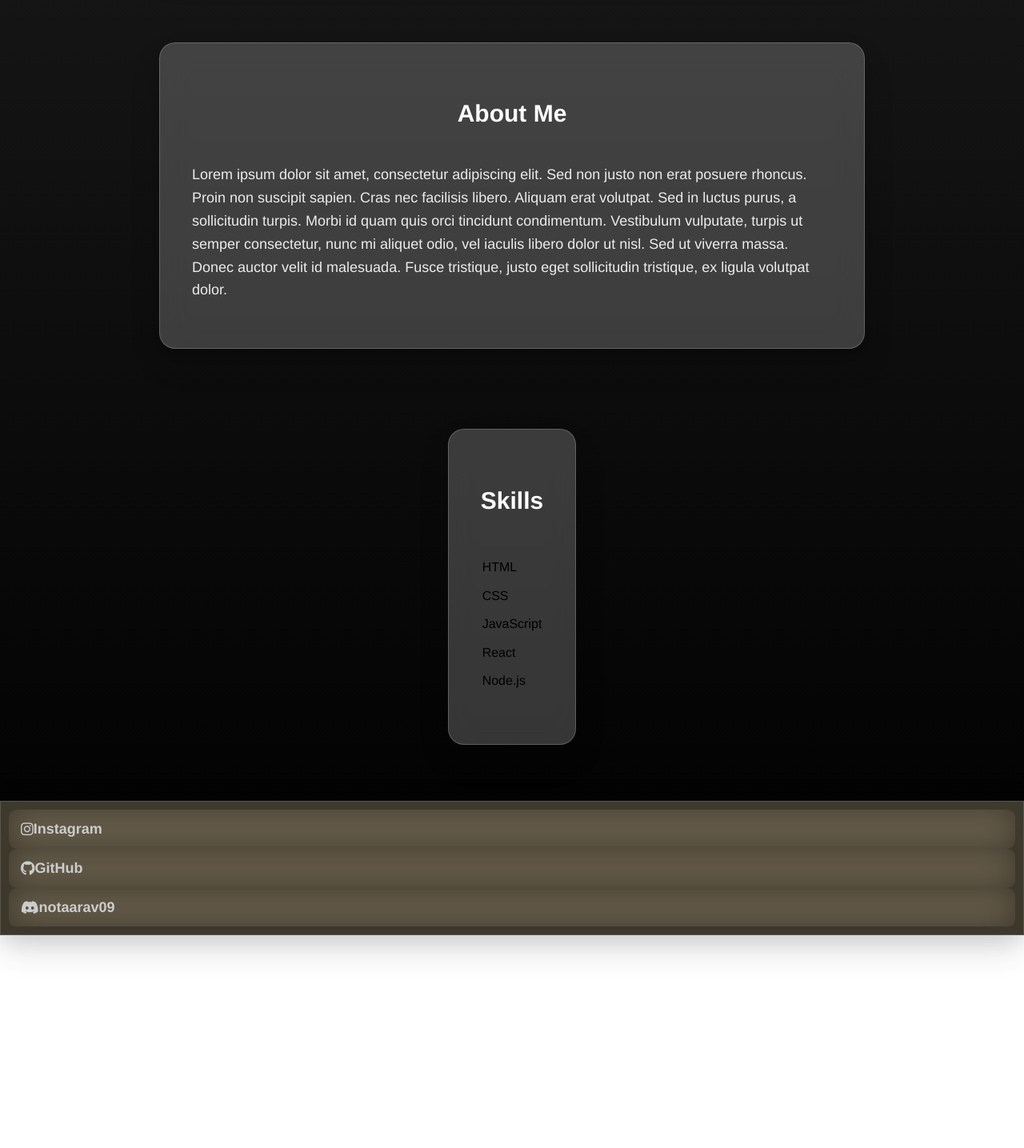
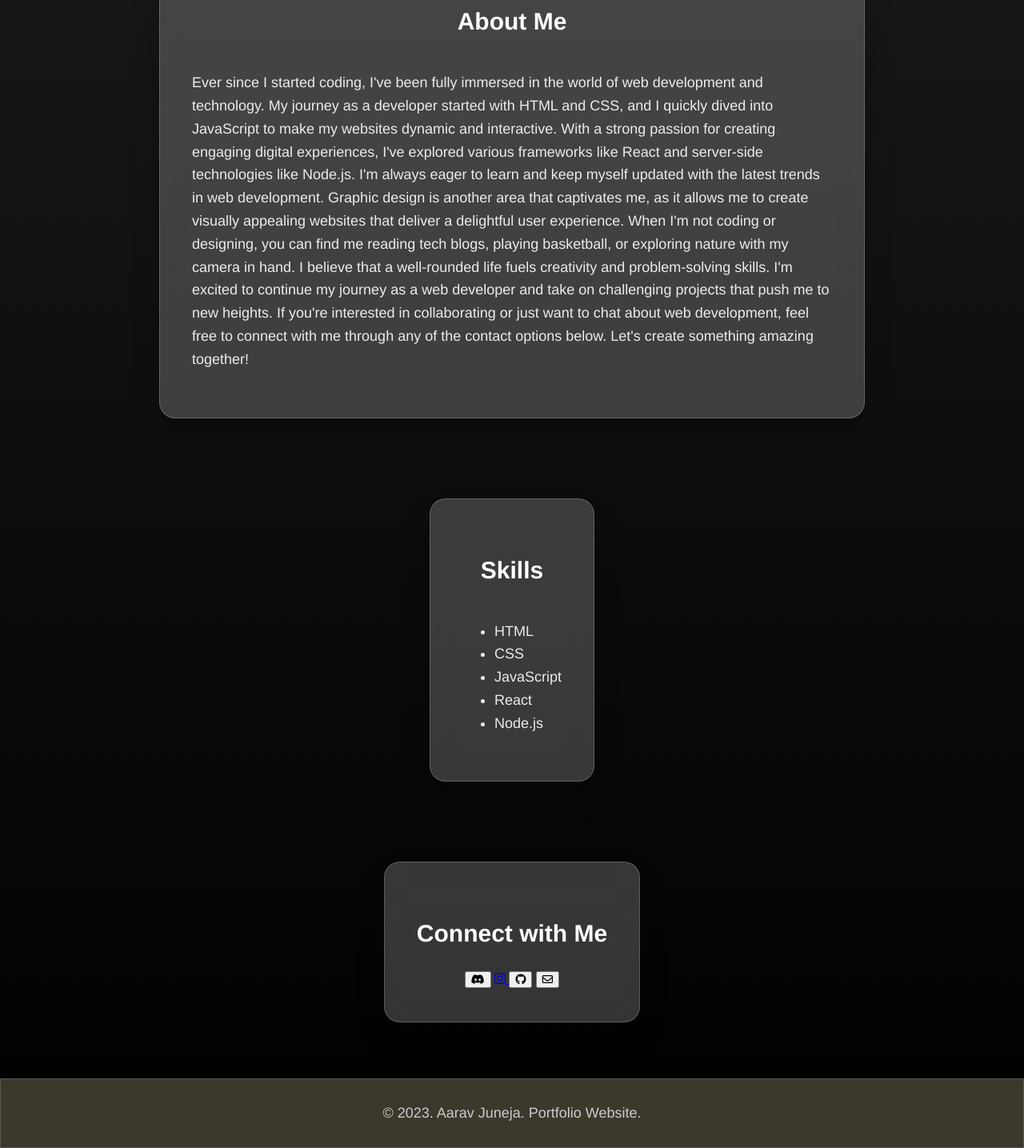
Before and after one commit to AaravJuneja/My-Profile-V3, a plain HTML site: page index.html in a window 1280 px wide. Shown: the part 740-2175 px from the top of the page at 80% size. Before the commit the page ends 1909 px from the top, so only its background shows below. Drawn offline with Linux system fonts and the light colour scheme.

Commit message:
Update index.html

```diff
--- a/index.html
+++ b/index.html
@@ -10,11 +10,12 @@
     <h1>My Profile</h1>
   </header>
 
-  <nav class="glassy">
+  <nav class="navigation glassy">
     <ul>
       <li><a href="#home"><i class="fas fa-user"></i> Home</a></li>
       <li><a href="#about"><i class="fas fa-info-circle"></i> About</a></li>
       <li><a href="#skills"><i class="fas fa-cogs"></i> Skills</a></li>
+      <li><a href="#contact"><i class="fas fa-envelope"></i> Contact</a></li>
     </ul>
   </nav>
 
@@ -22,20 +23,28 @@
     <section id="home" class="section-container glassy">
       <h2 class="main-header">Welcome to My Profile</h2>
       <p class="main-paragraph">
-        Lorem ipsum dolor sit amet, consectetur adipiscing elit. Sed non justo non erat posuere rhoncus. Proin non suscipit sapien. Cras nec facilisis libero. Aliquam erat volutpat. Sed in luctus purus, a sollicitudin turpis. Morbi id quam quis orci tincidunt condimentum. Vestibulum vulputate, turpis ut semper consectetur, nunc mi aliquet odio, vel iaculis libero dolor ut nisl. Sed ut viverra massa. Donec auctor velit id malesuada. Fusce tristique, justo eget sollicitudin tristique, ex ligula volutpat dolor.
+        Hello! My name is Aarav Juneja, and I study in Class 9 J at Amity International School, Sector 46, Gurgaon. Elit telam ardentem sum cum amore coding.
       </p>
     </section>
 
     <section id="about" class="section-container glassy">
       <h2 class="main-header">About Me</h2>
       <p class="main-paragraph">
-        Lorem ipsum dolor sit amet, consectetur adipiscing elit. Sed non justo non erat posuere rhoncus. Proin non suscipit sapien. Cras nec facilisis libero. Aliquam erat volutpat. Sed in luctus purus, a sollicitudin turpis. Morbi id quam quis orci tincidunt condimentum. Vestibulum vulputate, turpis ut semper consectetur, nunc mi aliquet odio, vel iaculis libero dolor ut nisl. Sed ut viverra massa. Donec auctor velit id malesuada. Fusce tristique, justo eget sollicitudin tristique, ex ligula volutpat dolor.
+        Ever since I started coding, I've been fully immersed in the world of web development and technology. My journey as a developer started with HTML and CSS, and I quickly dived into JavaScript to make my websites dynamic and interactive.
+
+        With a strong passion for creating engaging digital experiences, I've explored various frameworks like React and server-side technologies like Node.js. I'm always eager to learn and keep myself updated with the latest trends in web development.
+
+        Graphic design is another area that captivates me, as it allows me to create visually appealing websites that deliver a delightful user experience.
+
+        When I'm not coding or designing, you can find me reading tech blogs, playing basketball, or exploring nature with my camera in hand. I believe that a well-rounded life fuels creativity and problem-solving skills.
+
+        I'm excited to continue my journey as a web developer and take on challenging projects that push me to new heights. If you're interested in collaborating or just want to chat about web development, feel free to connect with me through any of the contact options below. Let's create something amazing together!
       </p>
     </section>
 
     <section id="skills" class="section-container glassy">
       <h2 class="main-header">Skills</h2>
-      <ul class="skill-list">
+      <ul class="main-paragraph">
         <li>HTML</li>
         <li>CSS</li>
         <li>JavaScript</li>
@@ -43,22 +52,30 @@
         <li>Node.js</li>
       </ul>
     </section>
+
+    <section id="contact" class="section-container glassy">
+      <h2 class="main-header">Connect with Me</h2>
+      <div class="button-container">
+        <button id="discord-button" onclick="showDiscordUsername()">
+          <i class="fab fa-discord"></i>
+        </button>
+        <a href="https://www.instagram.com/aj_anonymous09" target="_blank" rel="noopener noreferrer">
+          <i class="fab fa-instagram"></i>
+        </a>
+        <button class="github-button" onclick="redirectToGitHub()">
+          <i class="fab fa-github"></i>
+        </button>
+        <button class="email-button" onclick="redirectToEmail()">
+          <i class="far fa-envelope"></i>
+        </button>
+      </div>
+    </section>
   </main>
 
   <footer class="glassy">
-    <div class="footer-content">
-      <div class="social-icons">
-        <a class="social-link" href="https://www.instagram.com/aj_anonymous09" target="_blank" rel="noopener noreferrer">
-          <i class="fab fa-instagram"></i> Instagram
-        </a>
-        <a class="social-link" href="https://github.com/AaravJuneja" target="_blank" rel="noopener noreferrer">
-          <i class="fab fa-github"></i> GitHub
-        </a>
-        <a class="social-link" href="https://discord.com" target="_blank" rel="noopener noreferrer">
-          <i class="fab fa-discord"></i> notaarav09
-        </a>
-      </div>
-    </div>
+    <p>&copy; 2023. Aarav Juneja. Portfolio Website.</p>
   </footer>
+
+  <script src="script.js"></script>
 </body>
 </html>
```
